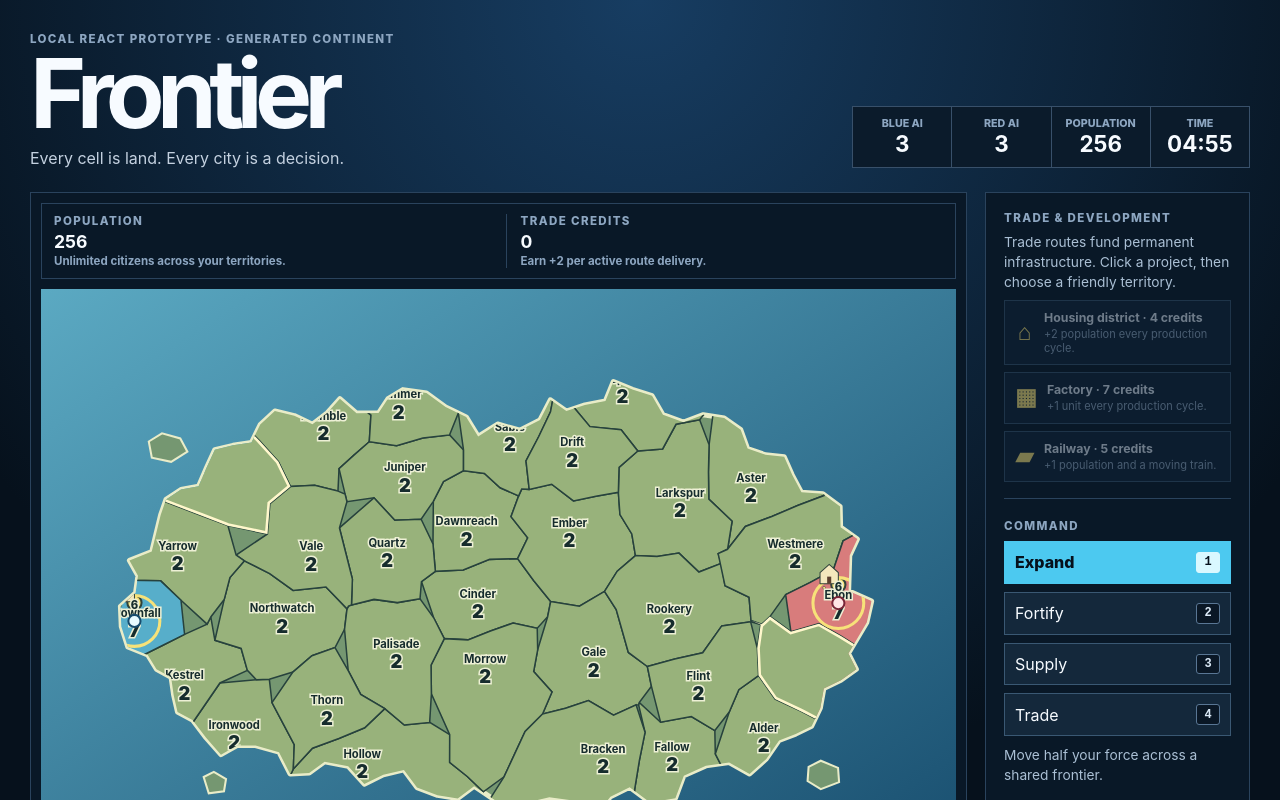
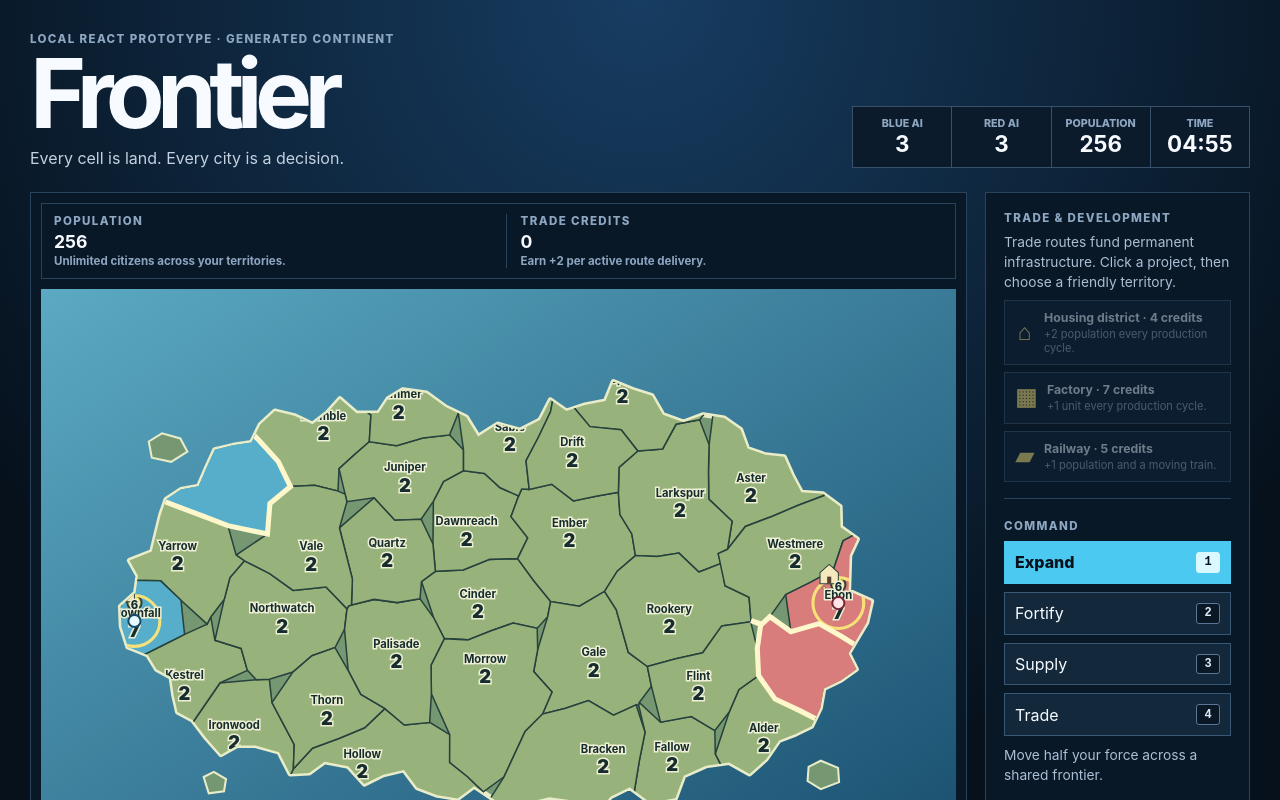
Before and after one commit to carlix-27/frontier, a React (Vite) app: page / in a window 1280 px wide. Shown: the top 800 px of the page. Built offline with nearby package versions, Linux system fonts and the light colour scheme.

Commit message:
fix: constrain conquest effects to province paths

```diff
--- a/src/animations.css
+++ b/src/animations.css
@@ -13,8 +13,9 @@
 .capture-before.human { fill: #57aeca; }
 .capture-before.bot { fill: #d87c7c; }
 .capture-before.neutral { fill: #98b27b; }
-.capture-wave.human { fill: #57aeca; opacity: 0.92; }
-.capture-wave.bot { fill: #d87c7c; opacity: 0.92; }
+.capture-wave { pointer-events: none; }
+.capture-wave.human { fill: #57aeca; }
+.capture-wave.bot { fill: #d87c7c; }
 .capture-border { fill: none; stroke: #fff7cc; stroke-width: 5; pointer-events: none; }
 
 .actions button { align-items: center; display: flex; justify-content: space-between; }
--- a/src/components/GameMap.tsx
+++ b/src/components/GameMap.tsx
@@ -31,7 +31,7 @@ export function GameMap({ game, selected, onTerritoryClick }: Props) {
   const moving = game.events.filter((event) => event.movement).slice(0, 3);
   const captures = game.events.filter((event) => event.capture).slice(0, 2);
   return <svg className="game-map" viewBox="0 0 900 600" role="img" aria-label="Generated fictional continent divided into conquerable regions">
-    <defs><clipPath id="land-clip"><path d={game.map.landPath} /></clipPath><linearGradient id="ocean" x1="0" y1="0" x2="1" y2="1"><stop stopColor="#5ba9c2" /><stop offset="1" stopColor="#174c6d" /></linearGradient>{captures.map((event, index) => <clipPath id={`capture-${event.tick}-${index}`} key={`clip-${event.tick}-${index}`}><path d={getTerritory(game.map, event.capture!.territory).path} /></clipPath>)}</defs>
+    <defs><clipPath id="land-clip"><path d={game.map.landPath} /></clipPath><linearGradient id="ocean" x1="0" y1="0" x2="1" y2="1"><stop stopColor="#5ba9c2" /><stop offset="1" stopColor="#174c6d" /></linearGradient></defs>
     <rect width="900" height="600" fill="url(#ocean)" />
     <g className="trade-routes">{game.tradeRoutes.map((route) => {
       const from = getTerritory(game.map, route.from); const to = getTerritory(game.map, route.to); const sea = seaRoute(from, to);
@@ -58,9 +58,9 @@ export function GameMap({ game, selected, onTerritoryClick }: Props) {
         return <line key={link} className="supply-link" x1={first.x} y1={first.y} x2={second.x} y2={second.y} />;
       })}
     </g>
-    <g clipPath="url(#land-clip)">{captures.map((event, index) => {
-      const capture = event.capture!; const source = getTerritory(game.map, capture.from); const target = getTerritory(game.map, capture.territory); const radius = Math.hypot(source.x - target.x, source.y - target.y) + 130;
-      return <g key={`capture-wave-${event.tick}-${capture.territory}`} clipPath={`url(#capture-${event.tick}-${index})`}><path d={target.path} className={`capture-before ${capture.previousOwner ?? "neutral"}`}><animate attributeName="fill-opacity" values="1;1;0" keyTimes="0;0.78;1" dur="1.4s" fill="freeze" /></path><circle className={`capture-wave ${capture.player}`} cx={source.x} cy={source.y} r="0"><animate attributeName="r" values={`0;${radius}`} dur="1.15s" fill="freeze" /></circle><path d={target.path} className="capture-border"><animate attributeName="stroke-opacity" values="0;1;0" dur="1.15s" fill="freeze" /></path></g>;
+    <g clipPath="url(#land-clip)">{captures.map((event) => {
+      const capture = event.capture!; const target = getTerritory(game.map, capture.territory);
+      return <g key={`capture-wave-${event.tick}-${capture.territory}`}><path d={target.path} className={`capture-before ${capture.previousOwner ?? "neutral"}`}><animate attributeName="fill-opacity" values="1;1;0" keyTimes="0;0.7;1" dur="1.05s" fill="freeze" /></path><path d={target.path} className={`capture-wave ${capture.player}`}><animate attributeName="fill-opacity" values="0;0.18;0.9;0" keyTimes="0;0.32;0.7;1" dur="1.05s" fill="freeze" /></path><path d={target.path} className="capture-border"><animate attributeName="stroke-opacity" values="0;1;0" dur="1.05s" fill="freeze" /></path></g>;
     })}</g>
     {moving.map((event, index) => {
       const move = event.movement!; const from = getTerritory(game.map, move.from); const to = getTerritory(game.map, move.to);
```
